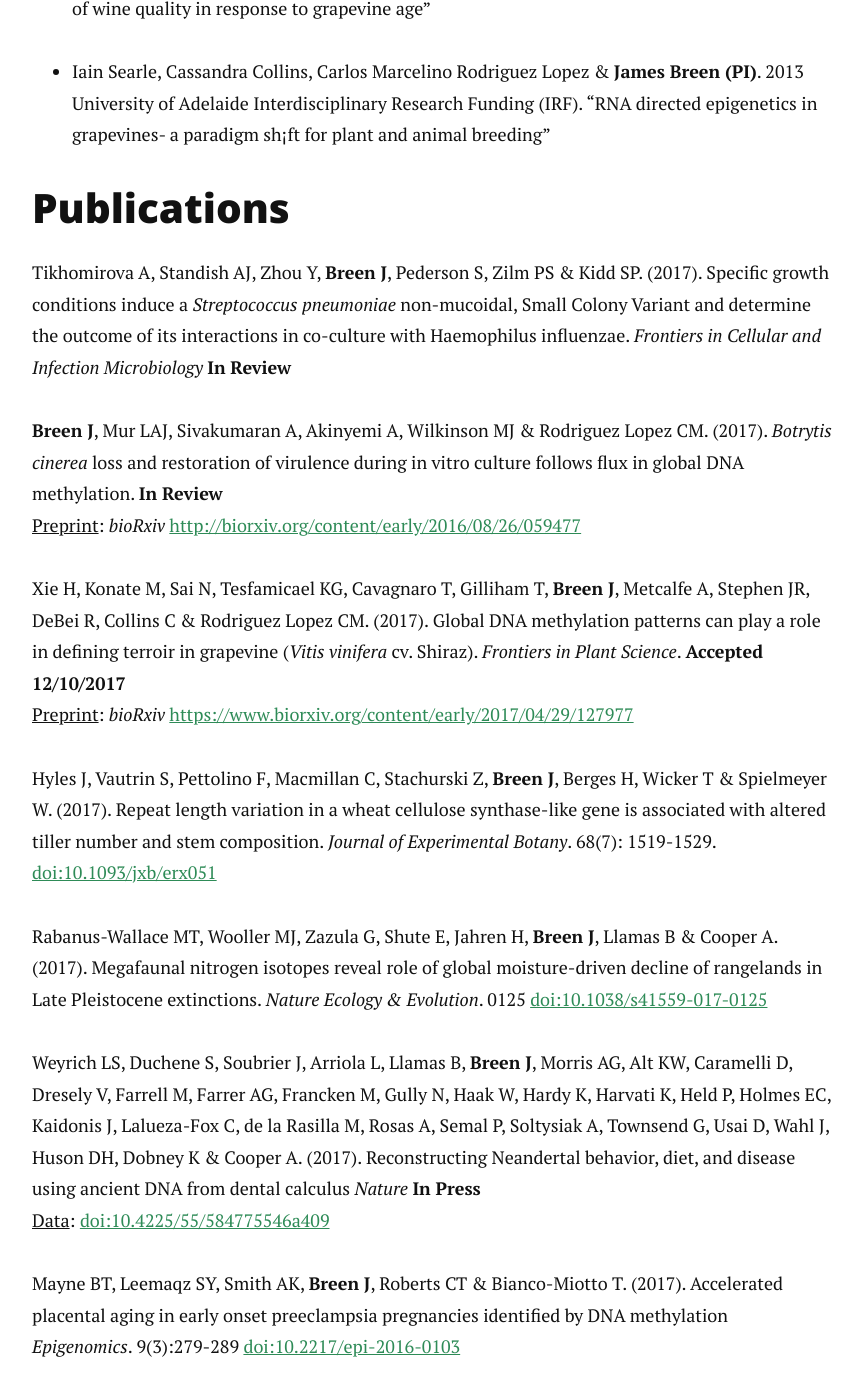
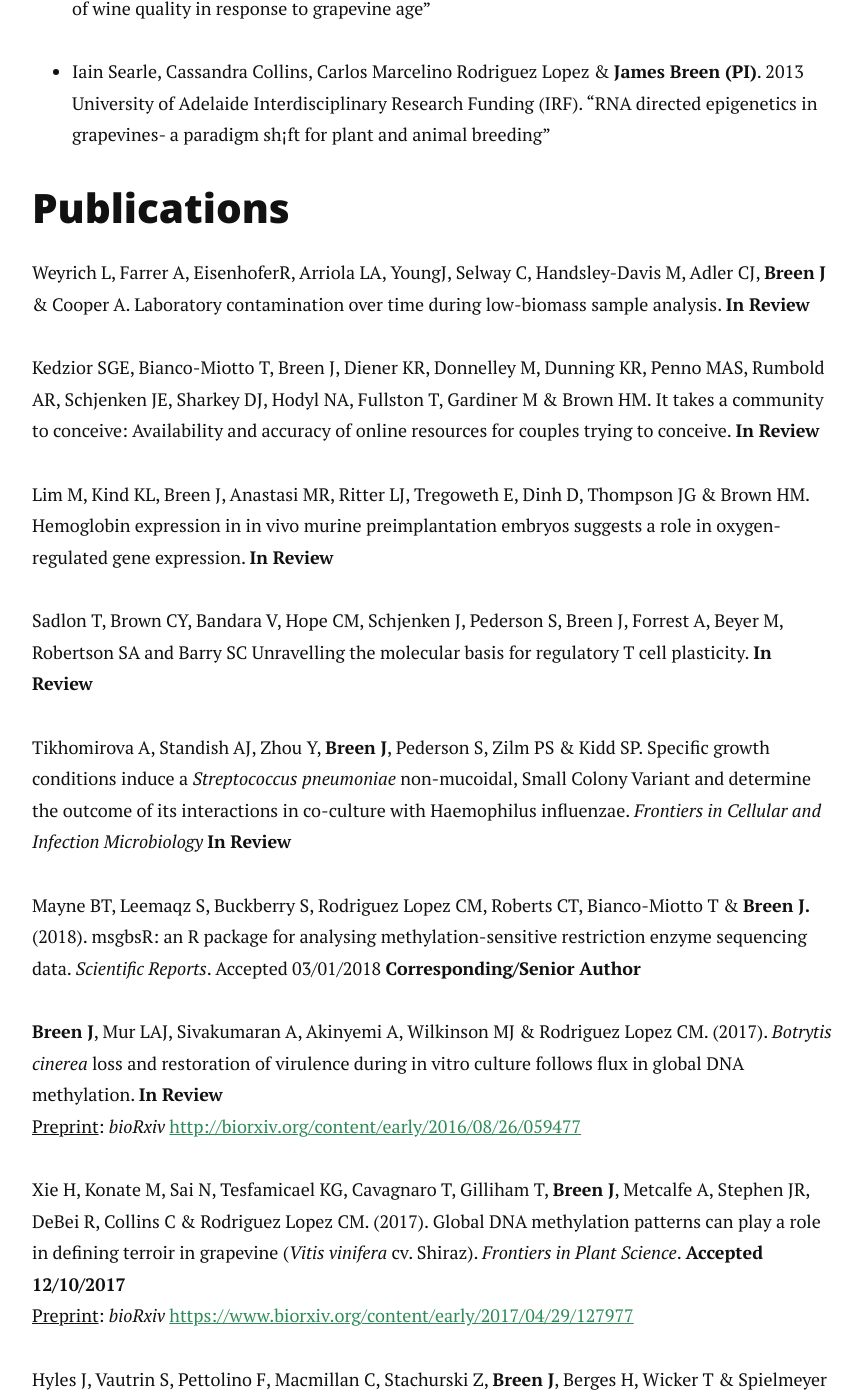
Before and after one commit to jimmybgammyknee/jimmybgammyknee.github.io, a Jekyll site: the page built from cv.md, in a window 1280 px wide and 1400 px high, scrolled down 3054 px. Shown: the whole window, without its empty margins (208-1071 px from the left). Built offline with Jekyll 4.4.1, drawn with Linux system fonts in a browser that asks for light colours; nearby versions of some CDN libraries; some of the changed text lies outside the part shown.

Commit message:
Added new papers to CV

```diff
--- a/cv.md
+++ b/cv.md
@@ -85,7 +85,17 @@ Supervisors: Matthew Bellgard & Rudi Appels <br>
 
 <!-- ### Journals -->
 
-Tikhomirova A, Standish AJ, Zhou Y, **Breen J**, Pederson S, Zilm PS & Kidd SP. (2017). Specific growth conditions induce a *Streptococcus pneumoniae* non-mucoidal, Small Colony Variant and determine the outcome of its interactions in co-culture with Haemophilus influenzae. *Frontiers in Cellular and Infection Microbiology* **In Review**
+Weyrich L, Farrer A, EisenhoferR, Arriola LA, YoungJ, Selway C, Handsley-Davis M, Adler CJ, **Breen J** & Cooper A. Laboratory contamination over time during low-biomass sample analysis. **In Review**
+
+Kedzior SGE, Bianco-Miotto T, Breen J, Diener KR, Donnelley M, Dunning KR, Penno MAS, Rumbold AR, Schjenken JE, Sharkey DJ, Hodyl NA, Fullston T, Gardiner M & Brown HM. It takes a community to conceive: Availability and accuracy of online resources for couples trying to conceive. **In Review**
+
+Lim M, Kind KL, Breen J, Anastasi MR, Ritter LJ, Tregoweth E, Dinh D, Thompson JG & Brown HM. Hemoglobin expression in in vivo murine preimplantation embryos suggests a role in oxygen-regulated gene expression. **In Review**
+
+Sadlon T, Brown CY, Bandara V, Hope CM, Schjenken J, Pederson S, Breen J, Forrest A, Beyer M, Robertson SA and Barry SC Unravelling the molecular basis for regulatory T cell plasticity. **In Review**
+
+Tikhomirova A, Standish AJ, Zhou Y, **Breen J**, Pederson S, Zilm PS & Kidd SP. Specific growth conditions induce a *Streptococcus pneumoniae* non-mucoidal, Small Colony Variant and determine the outcome of its interactions in co-culture with Haemophilus influenzae. *Frontiers in Cellular and Infection Microbiology* **In Review**
+
+Mayne BT, Leemaqz S, Buckberry S, Rodriguez Lopez CM, Roberts CT, Bianco-Miotto T & **Breen J.** (2018). msgbsR: an R package for analysing methylation-sensitive restriction enzyme sequencing data. *Scientific Reports*. Accepted 03/01/2018 **Corresponding/Senior Author**
 
 **Breen J**, Mur LAJ, Sivakumaran A, Akinyemi A, Wilkinson MJ & Rodriguez Lopez CM. (2017). *Botrytis cinerea* loss and restoration of virulence during in vitro culture follows flux in global DNA methylation. **In Review** <br>
 <ins> Preprint</ins>: *bioRxiv* [http://biorxiv.org/content/early/2016/08/26/059477](http://biorxiv.org/content/early/2016/08/26/059477)
@@ -97,7 +107,7 @@ Hyles J, Vautrin S, Pettolino F, Macmillan C, Stachurski Z, **Breen J**, Berges
 
 Rabanus-Wallace MT, Wooller MJ, Zazula G, Shute E, Jahren H, **Breen J**, Llamas B & Cooper A. (2017). Megafaunal nitrogen isotopes reveal role of global moisture-driven decline of rangelands in Late Pleistocene extinctions. *Nature Ecology & Evolution*. 0125 [doi:10.1038/s41559-017-0125](http://dx.doi.org/10.1038/s41559-017-0125)
 
-Weyrich LS, Duchene S, Soubrier J, Arriola L, Llamas B, **Breen J**, Morris AG, Alt KW, Caramelli D, Dresely V, Farrell M, Farrer AG, Francken M, Gully N,  Haak W, Hardy K, Harvati K, Held P, Holmes EC, Kaidonis J, Lalueza-Fox C, de la Rasilla M, Rosas A, Semal P, Soltysiak A, Townsend G, Usai D, Wahl J, Huson DH, Dobney K & Cooper A. (2017). Reconstructing Neandertal behavior, diet, and disease using ancient DNA from dental calculus *Nature* **In Press** <br>
+Weyrich LS, Duchene S, Soubrier J, Arriola L, Llamas B, **Breen J**, Morris AG, Alt KW, Caramelli D, Dresely V, Farrell M, Farrer AG, Francken M, Gully N,  Haak W, Hardy K, Harvati K, Held P, Holmes EC, Kaidonis J, Lalueza-Fox C, de la Rasilla M, Rosas A, Semal P, Soltysiak A, Townsend G, Usai D, Wahl J, Huson DH, Dobney K & Cooper A. (2017). Reconstructing Neandertal behavior, diet, and disease using ancient DNA from dental calculus. *Nature*. 544, 357–361 (20 April 2017) doi:10.1038/nature21674 <br>
 <ins> Data</ins>: [doi:10.4225/55/584775546a409](http://dx.doi.org/10.4225/55/584775546a409)
 
 Mayne BT, Leemaqz SY, Smith AK, **Breen J**, Roberts CT & Bianco-Miotto T. (2017). Accelerated placental aging in early onset preeclampsia pregnancies identified by DNA methylation *Epigenomics*. 9(3):279-289 [doi:10.2217/epi-2016-0103](http://dx.doi.org/10.2217/epi-2016-0103)
```
